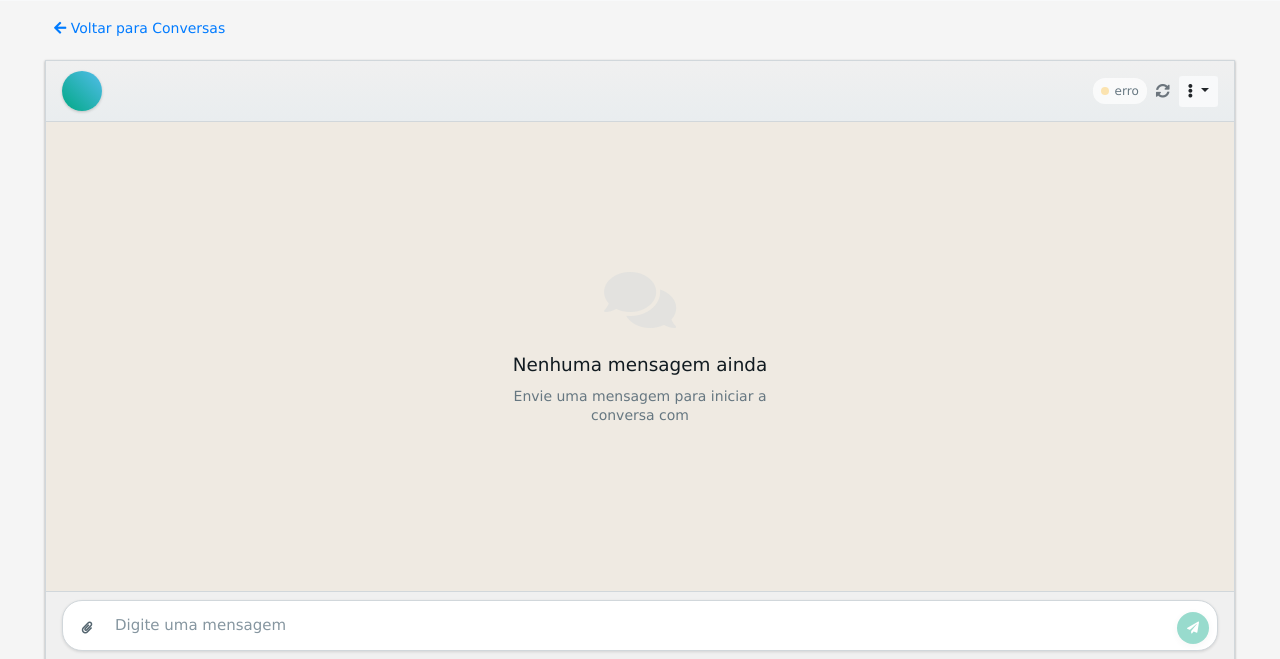
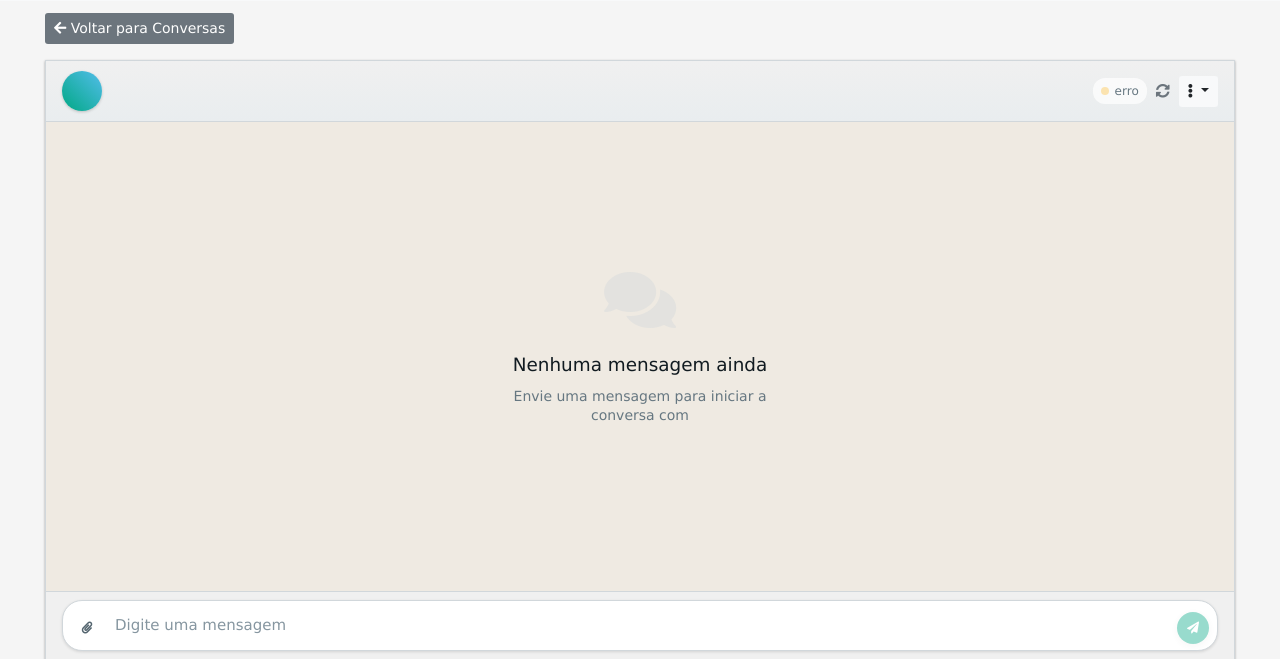
Before and after one commit to coparente/intranet-judiciaria, a PHP site: the page made by app/Views/chat/conversa.php in a window 1280 px wide. Shown: the part 137-796 px from the top of the page. Run offline with PHP 8.4, Linux system fonts and the light colour scheme; the template is opened without the code that fills it, so the values that code supplies are empty; the visitor is signed in with stand-in values (Sample User, id 1); some libraries are stand-ins or nearby versions.

Commit message:
atualização template 23

```diff
--- a/app/Views/chat/conversa.php
+++ b/app/Views/chat/conversa.php
@@ -654,7 +654,7 @@
             <div class="container-fluid">
                 <!-- Botão Voltar -->
                 <div class="mb-3">
-                    <a href="<?= URL ?>/chat/index" class="btn btn-outline-primary btn-sm">
+                    <a href="<?= URL ?>/chat/index" class="btn btn-secondary btn-sm">
                         <i class="fas fa-arrow-left me-2"></i> Voltar para Conversas
                     </a>
                 </div>
```
